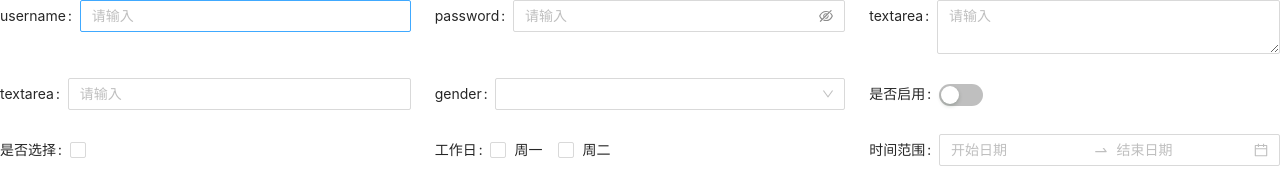
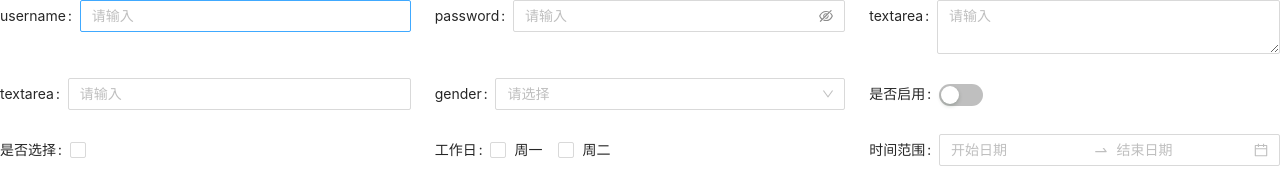
Before and after one commit to 985563349/Pro-Form, a React (Create React App) app: page / in a window 1280 px wide. Shown: the top 169 px of the page. Built offline with nearby package versions, Linux system fonts and the light colour scheme.

Commit message:
扩展select组件

```diff
--- a/src/components/ProForm/components/Select/index.tsx
+++ b/src/components/ProForm/components/Select/index.tsx
@@ -1,22 +1,23 @@
 import { FunctionComponent } from 'react';
 import { Select } from 'antd';
-import { SelectProps } from 'antd/lib/select';
+import { SelectProps, OptionProps } from 'antd/lib/select';
 
 import ProFormItem, { ProFormItemProps } from '../FormItem';
 
 export interface ProFormSelectProps extends ProFormItemProps {
-  options: any[];
+  options: Omit<OptionProps, 'children'>[];
+  placeholder?: string;
   fieldProps?: SelectProps<any>;
 }
 
 const ProFormSelect: FunctionComponent<ProFormSelectProps> = (props) => {
-  const { fieldProps, options, ...formProps } = props;
+  const { options, placeholder, fieldProps, ...formProps } = props;
 
   return (
     <ProFormItem {...formProps}>
-      <Select {...fieldProps}>
-        {options?.map(({ label, value }) => (
-          <Select.Option key={value} value={value}>
+      <Select {...fieldProps} placeholder={placeholder}>
+        {options?.map(({ label, value, ...props }) => (
+          <Select.Option {...props} key={value} value={value}>
             {label}
           </Select.Option>
         ))}
@@ -25,4 +26,8 @@ const ProFormSelect: FunctionComponent<ProFormSelectProps> = (props) => {
   );
 };
 
+ProFormSelect.defaultProps = {
+  placeholder: '请选择',
+};
+
 export default ProFormSelect;
```
Also changed, not shown: 1 other file (tests, documents, lock files or other folders).
